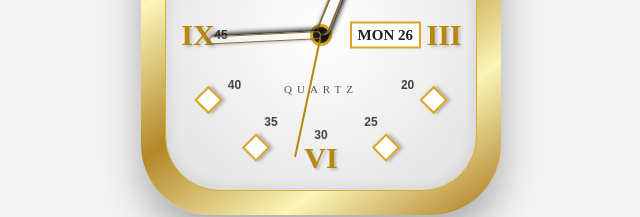
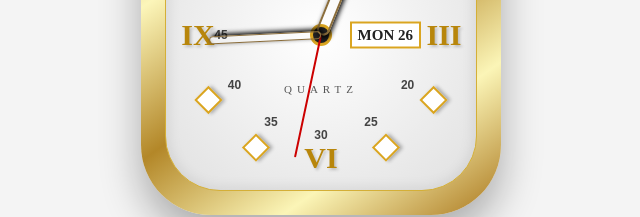
Before and after one commit to edugrowth5-rgb/my-sagar-quartz, a plain HTML site: page index.html in a window 1280 px wide. Shown: the part 365-582 px from the top of the page, 319-959 px from the left. Drawn offline with Linux system fonts and the light colour scheme.

Commit message:
Update index.html

```diff
--- a/index.html
+++ b/index.html
@@ -60,7 +60,7 @@
         .hand { position: absolute; bottom: 50%; left: 50%; transform-origin: bottom; border-radius: 10px; transform: translateX(-50%); }
         .hour { width: 9px; height: 75px; background: var(--gold-gradient); z-index: 11; border: 2px solid #8a6d3b; box-shadow: 2px 2px 5px rgba(0,0,0,2) }
         .minute { width: 6px; height: 110px; background: var(--gold-gradient); z-index: 12; border: 1.8px solid #8a6d3b; box-shadow: 2px 2px 5px rgba(0,0,0,2)}
-        .second { width: 2px; height: 125px; background: #b8860b; z-index: 10; }
+        .second { width: 2px; height: 125px; background: #cc0000; z-index: 10; }
         .center-dot { position: absolute; top: 50%; left: 50%; width: 16px; height: 16px; background: #222; border: 3px solid #daa520; border-radius: 50%; transform: translate(-50%, -50%); z-index: 5; }
     </style>
 </head>
```
